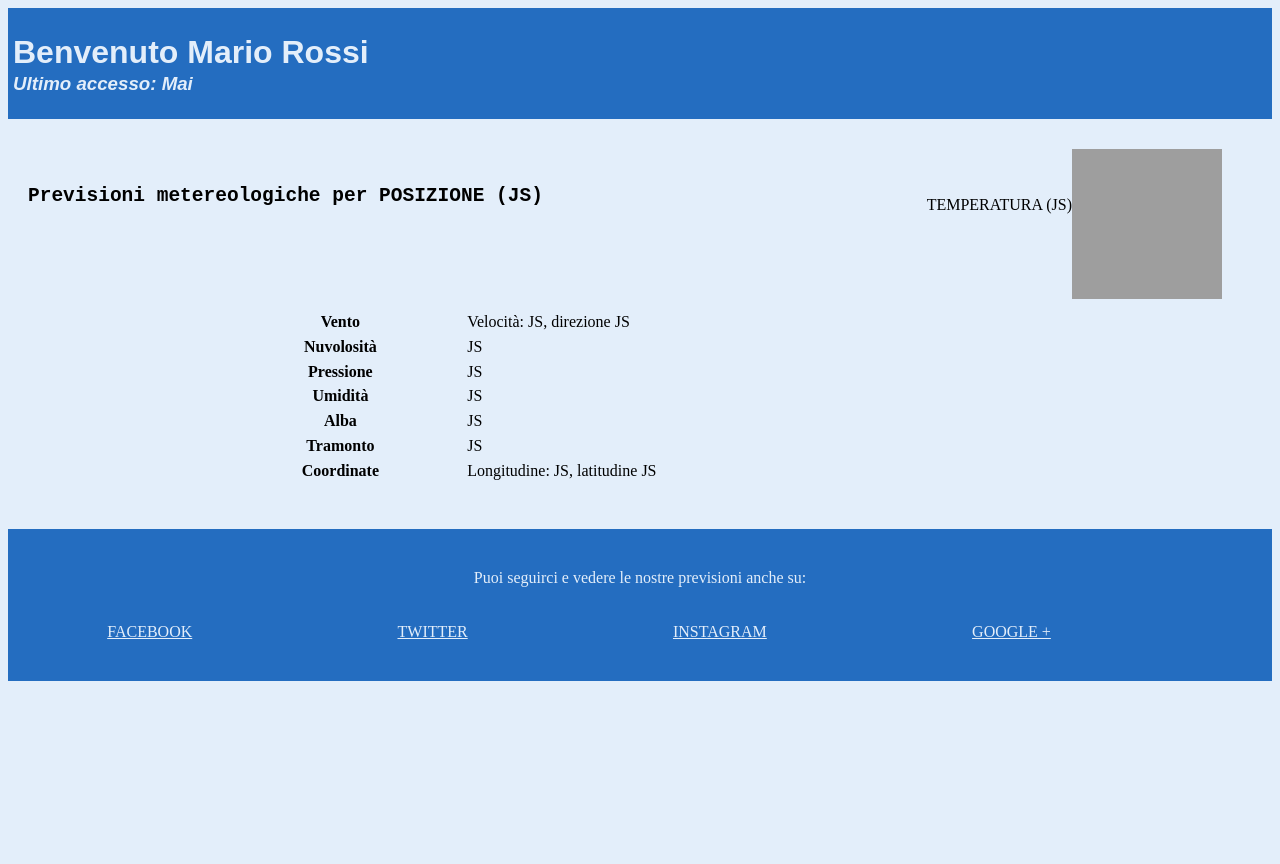
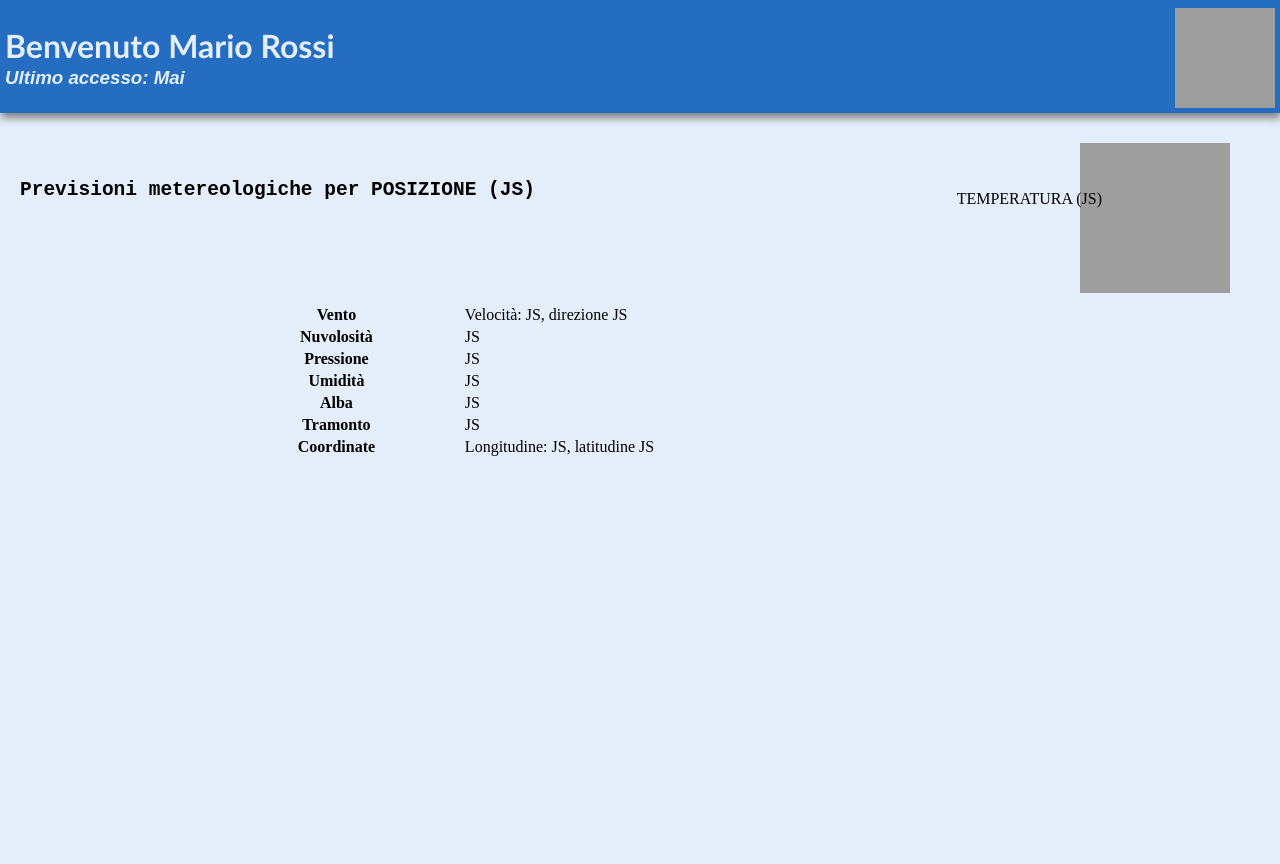
Before and after one commit to Ary18/DSGroupTeam2-1, a plain HTML site: page index.html in a window 1280 px wide. Shown: the top 864 px of the page. Before the commit the page ends 800 px from the top, so only its background shows below. Drawn offline with Linux system fonts and the light colour scheme; some packages are replaced by stand-ins of ours; grey boxes are pictures that could not be loaded.

Commit message:
aggiunta mappa e img nel file html e modificato css

```diff
--- a/index.html
+++ b/index.html
@@ -12,6 +12,9 @@
         <heading>
             <h1>Benvenuto <span id="nome-utente">NOME UTENTE (JS)</span></h1>
             <h3>Ultimo accesso: <span id="ultimo-accesso"> ULTIMO ACCESSO (JS)</span><h3>
+            <div>
+                <img src="http://www.circolovelamestre.it/wordpress/wp-content/uploads/2014/03/meteo_script.gif" id="imgMeteo">
+            </div>
         </heading>
     </header>
     <main>
@@ -23,6 +26,7 @@
                 <figure id="container-img">
                     <img id="weather-img" src="http://openweathermap.org/img/w/01d.png">
                 </figure>
+
                 <span id="temp">TEMPERATURA (JS)</span>
             </div>
             <table>
--- a/style.css
+++ b/style.css
@@ -2,6 +2,8 @@ body{
     /* background-color: #ffffff; */
     /* background-color: #e3f2fd; */
     background-color: #E3EEFA;
+    margin: 0px;
+    padding: 0px;
 }
 
 header{
@@ -9,10 +11,11 @@ header{
     background-color: #246DC0;
     padding: 5px;
     margin-bottom: 20px;
+    box-shadow: 1px 5px 8px gray;
 }
 
 header heading h1{
-   font-family: sans-serif;
+   font-family: 'Trebuchet MS', sans-serif;
    margin-bottom: 2px;
    color: #E3EEFA;
 }
@@ -22,6 +25,13 @@ header heading h3{
    font-style: oblique;
    margin-top: 2px;
    color: #E3EEFA;
+}
+
+#imgMeteo{
+    width: 100px;
+    height: 100px;
+    float: right;
+    margin-top: -100px;
 }
 
 main{
@@ -49,6 +59,7 @@ main{
 #temp {
     float: right;
     margin-top: -28px;
+    margin-right: -22px;
 }
 
 section heading h1{
@@ -57,7 +68,7 @@ section heading h1{
     margin-left: 10px;
 }
 
-map{
+#map{
     width: 80%;
     height: 400px;
 }
```
